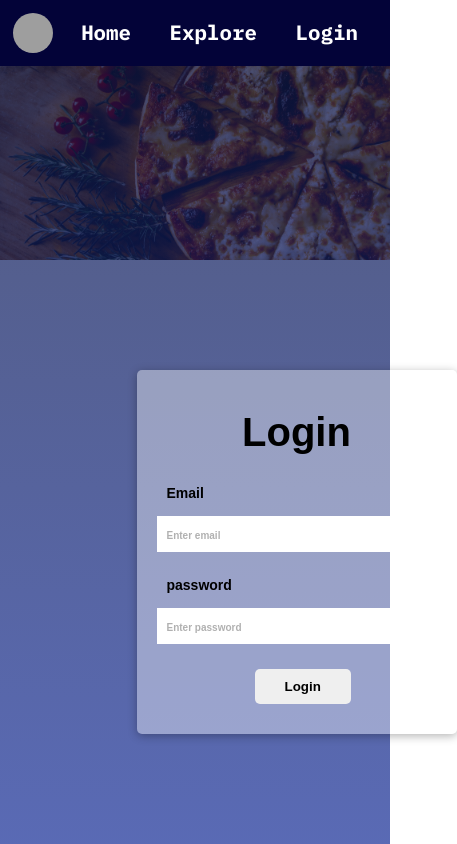
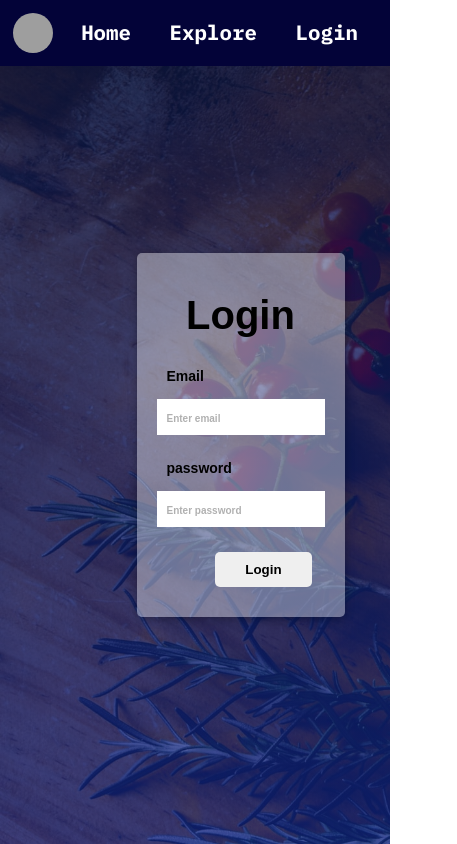
Before and after one commit to Anagha-adavi/pizzasta-the-complete-app, a React app in the folder client/: page /login in a window 390 px wide. Shown: the whole page, 457 px wide, since content can reach past the window. Built offline with nearby package versions, Linux system fonts and the light colour scheme; grey boxes are pictures that could not be loaded; a web font is replaced by a local one.

Commit message:
added logout link

```diff
--- a/client/src/containers/Auth/Login/login.css
+++ b/client/src/containers/Auth/Login/login.css
@@ -1,9 +1,7 @@
 .login_body{
     height:100vh;
     background-image: linear-gradient(to bottom,rgba(2, 14, 65, 0.685),rgba(5, 30, 143, 0.664)),url("../../../Images/pizza.jpg");
-
-    background-repeat: no-repeat;
-    background-size:100%;
+    background-size:cover;
 }
 
 @import url("https://fonts.googleapis.com/css?family=Open+Sans&display=swap");
@@ -38,7 +36,7 @@
   background-color: rgba(255, 255, 255, 0.397);
   border-radius: 5px;
   box-shadow: 0 2px 10px rgba(0, 0, 0, 0.3);
-  width: 380px;
+  width: 28rem;
   top:30%;
   left:35%;
   position: absolute;
@@ -142,17 +140,32 @@ h2 {
   width: 100%;
 }
 
-@media only screen and (max-width: 400px) {
+@media only screen and (max-width: 800px) {
   .container {
-    width: 320px;
-    margin: 30% auto;
+    width: 20rem;
+    margin:  auto;
+  }
+}
+
+@media only screen and (max-width: 500px) {
+  .container {
+    width: 15rem;
+    margin: auto;
   }
 }
 
 @media only screen and (max-width: 400px) {
+  .container {
+    width: 13rem;
+    margin: auto;
+  }
+}
+
+
+/* @media only screen and (max-width: 800px) {
   .form_control {
     margin-bottom: 5px;
     padding-bottom: 10px;
     position: relative;
   }
-}
+} */
--- a/client/src/store/actions/authActions.js
+++ b/client/src/store/actions/authActions.js
@@ -18,8 +18,10 @@ export const authSuccess=(user_id,user_token,user_role)=>{
 
 
 export const authLogout=()=>{
-    localStorage.removeItem('token');
-    localStorage.removeItem('userId');
+    localStorage.removeItem('user_token');
+    localStorage.removeItem('user_id');
+    localStorage.removeItem('user_role');
+
     return {
         type:"AUTH_LOGOUT"
     }
```
